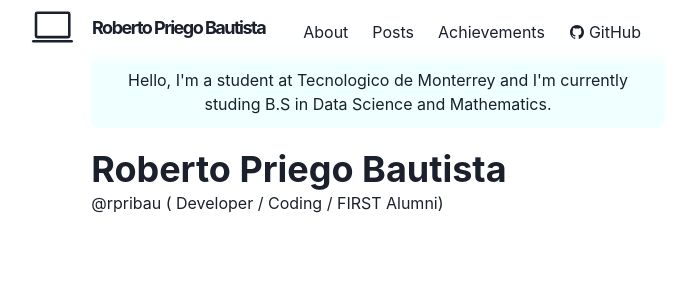
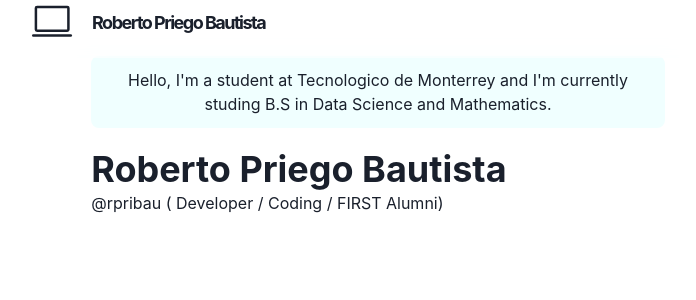
Before and after one commit to rpribau/blog.rob, a Next.js app: page / in a window 1280 px wide. Shown: the top 300 px of the page, without its empty margins (262-958 px from the left). Built offline with nearby package versions, Linux system fonts and the light colour scheme.

Commit message:
Revert "Navegation bar almost completed. Phone's missing."
This reverts commit 47c106da11ca59865c455fabece7163dbc03dfe0.

```diff
--- a/components/icons/laptop-outline.js
+++ b/components/icons/laptop-outline.js
@@ -6,11 +6,11 @@ return(
     height={40}
     xmlns="http://www.w3.org/2000/svg"
     class= "ionicon"
-    viewBox="0 0 500 500"
+    viewBox="0 0 512 512"
     >
 
 <rect x="50"
-y="60"
+y="50"
 width="416"
 height="304"
 rx="15" ry="15"
--- a/components/layouts/main.js
+++ b/components/layouts/main.js
@@ -16,7 +16,6 @@ const Main = ({ children, router }) => {
 
             <Container maxW="container.md" pt={14}>
 
-
             {children}
             </Container>
         </Box>
--- a/components/logo.js
+++ b/components/logo.js
@@ -8,7 +8,7 @@ font-weight: bold;
 font-size: 18px;
 display: inline-flex;
 align-items: center;
-height: 40px;
+height: 30px;
 line-height: 20px;
 padding: 10px;
 
--- a/components/navbar.js
+++ b/components/navbar.js
@@ -16,35 +16,25 @@ import {
     useColorModeValue,
 } from '@chakra-ui/react'
 import { HamburgerIcon } from '@chakra-ui/icons'
-import {ThemeToggleButton} from './theme-toggle-button.js'
-import {IoLogoGithub} from 'react-icons/io'
 
-const LinkItem =({ href, path, target, children, ...props }) => {
+const LinkItem =({ href, path, children }) => {
     const active = path === href
     const inactiveColor = useColorModeValue('gray200', 'whiteAlpha.900')
     return (
+        <NewLink href={href}>
             <Link
-          as={NextLink}
-          href={href}
-          scroll={false}
-          p={2}
-          bg={active ? 'grassTeal' : undefined}
+            p = {2}
+            bg = {active ? 'grassTeal' : undefined}
             color={active ? '#202023' : inactiveColor}
-          target={target}
-          {...props}
             >
             {children}
+
             </Link>
+            </NewLink>
     )
 }
-
-const MenuLink = forwardRef((props, ref) => (
-    <Link ref={ref} as={NextLink} {...props} />
-  ))
-
-const Navbar = props => {
+const Navbar = (props) => {
     const {path} = props
-
     return(
         <Box
         position = "fixed"
@@ -70,38 +60,6 @@ const Navbar = props => {
 
           </Heading>
         </Flex>
-
-        <Stack
-            direction={{base: 'column', md: 'row'}}
-            display={{base: 'none', md: 'flex'}}
-            width={{base: 'full', md: 'auto'}}
-            alignItems="center"
-            flexGrow={1}
-            mt={{base: 4, md: 0}}
-        >
-            <LinkItem href="/about" path={path}>
-                About
-            </LinkItem>
-            <LinkItem href="/posts" path={path}>
-                Posts
-            </LinkItem>
-            <LinkItem href="/works">Achievements</LinkItem>
-            <LinkItem
-                targer="_blank"
-                href="https://github.com/rpribau"
-                path={path}
-                display="inline-flex"
-                alignItems="center"
-                style={{gap: 4}}
-                pl={2}
-            >
-                <IoLogoGithub />
-                GitHub
-            </LinkItem>
-        </Stack>
-
-
-
        </Container>
     </Box>
     )
--- a/components/theme-toggle-button.js
+++ /dev/null
@@ -1,29 +0,0 @@
-import { AnimatePresence, motion } from 'framer-motion'
-import { IconButton, useColorMode, useColorModeValue } from '@chakra-ui/react'
-import { SunIcon, MoonIcon } from '@chakra-ui/icons'
-
-const ThemeToggleButton = () => {
-  const { toggleColorMode } = useColorMode()
-
-  return (
-    <AnimatePresence exitBeforeEnter initial={false}>
-      <motion.div
-        style={{ display: 'inline-block' }}
-        key={useColorModeValue('light', 'dark')}
-        initial={{ y: -20, opacity: 0 }}
-        animate={{ y: 0, opacity: 1 }}
-        exit={{ y: 20, opacity: 0 }}
-        transition={{ duration: 0.2 }}
-      >
-        <IconButton
-          aria-label="Toggle theme"
-          colorScheme={useColorModeValue('purple', 'orange')}
-          icon={useColorModeValue(<MoonIcon />, <SunIcon />)}
-          onClick={toggleColorMode}
-        ></IconButton>
-      </motion.div>
-    </AnimatePresence>
-  )
-}
-
-export default ThemeToggleButton
--- a/package.json
+++ b/package.json
@@ -19,8 +19,7 @@
     "framer-motion": "^10.12.12",
     "next": "latest",
     "react": "^18.2.0",
-    "react-dom": "^18.2.0",
-    "react-icons": "^4.8.0"
+    "react-dom": "^18.2.0"
   },
   "devDependencies": {
     "@types/node": "^12.12.21",
```
Also changed, not shown: 1 other file (tests, documents, lock files or other folders). Lines whose indentation alone changed are shown as unchanged.
